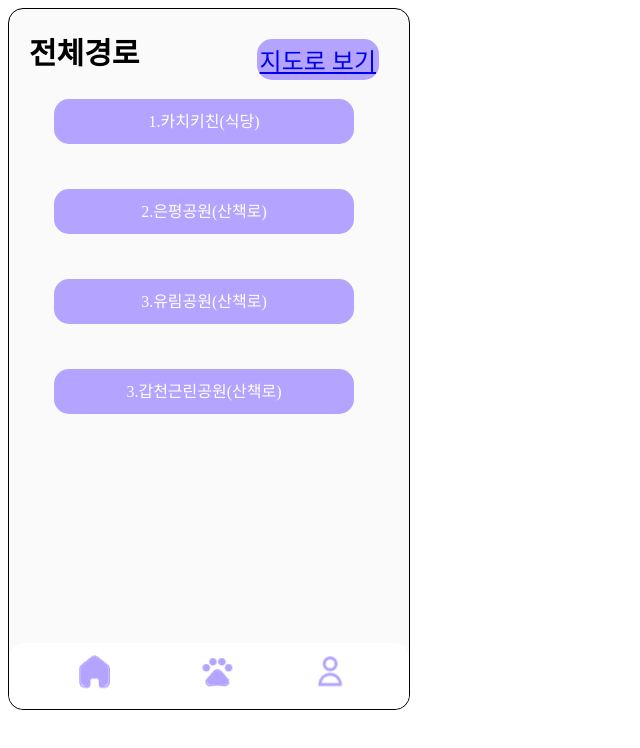
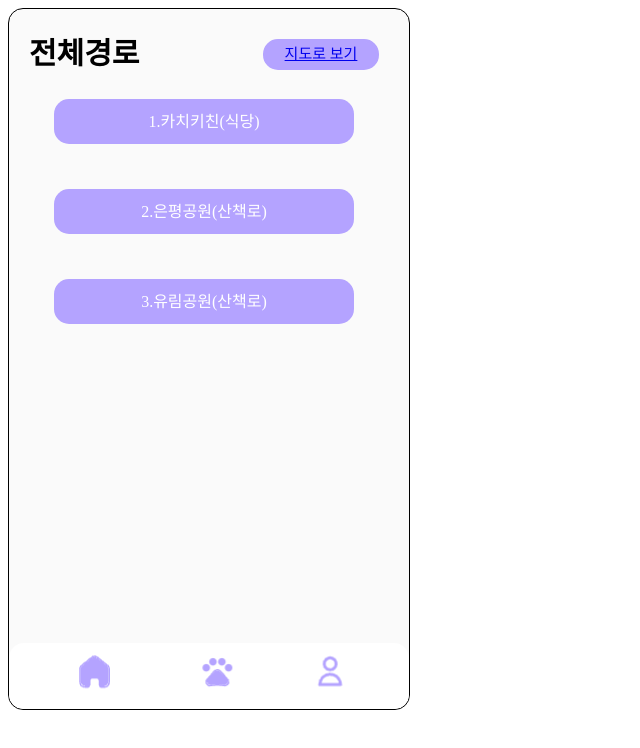
Before and after one commit to maxblessed01/6team_AVD, a plain HTML site: page html/maplist3-1.html in a window 1280 px wide. Shown: the whole page, without its empty margins (0-640 px from the left). Drawn offline with Linux system fonts and the light colour scheme.

Commit message:
no meaning

```diff
--- a/css/map.css
+++ b/css/map.css
@@ -28,6 +28,7 @@
     border: 5px solid #B4A3FF;
     background-color: #B4A3FF;
     border-radius: 11px;
+    text-align:center;
 }
 
 #logo {
--- a/css/travel.css
+++ b/css/travel.css
@@ -17,8 +17,15 @@
     border: 3px solid #B4A3FF;
     background-color: #B4A3FF;
     border-radius:15px;
-    font-size:24px;
+    font-size:15px;
+    text-align:center;
 
+}
+#button {
+  width: 110px;
+  height: 25px;
+  border-radius: 15px;
+  font-size: 15px;
 }
 
   #logo{
--- a/html/maplist3-1.html
+++ b/html/maplist3-1.html
@@ -27,9 +27,6 @@
             <div id="time">
                 <a href=""><span class="time-tag">3.유림공원(산책로)</span></a>
             </div>
-            <div id="time">
-                <a href=""><span class="time-tag">3.갑천근린공원(산책로)</span></a>
-            </div>
 
             <div id="nav-bar">
                 <div>
```
